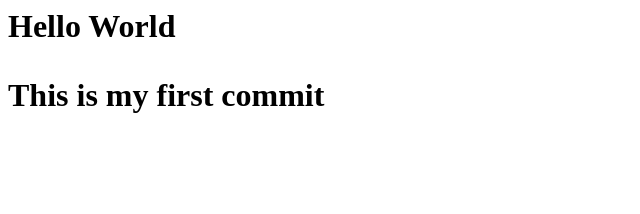
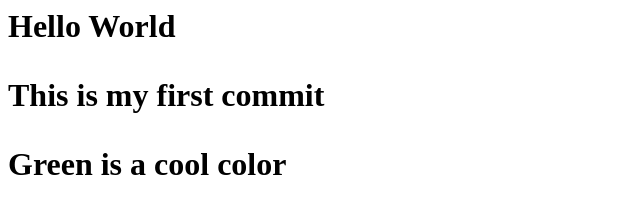
Before and after one commit to Waqar78610/Assignment-2, a plain HTML site: page index.html in a window 1280 px wide. Shown: the whole page, without its empty margins (0-640 px from the left). Drawn offline with Linux system fonts and the light colour scheme.

Commit message:
Second Commit

```diff
--- a/index.html
+++ b/index.html
@@ -1,2 +1,4 @@
 <h1> Hello World </h>
 	<p> This is my first commit</p>
+
+	<b> Green is a cool color </b>
```
